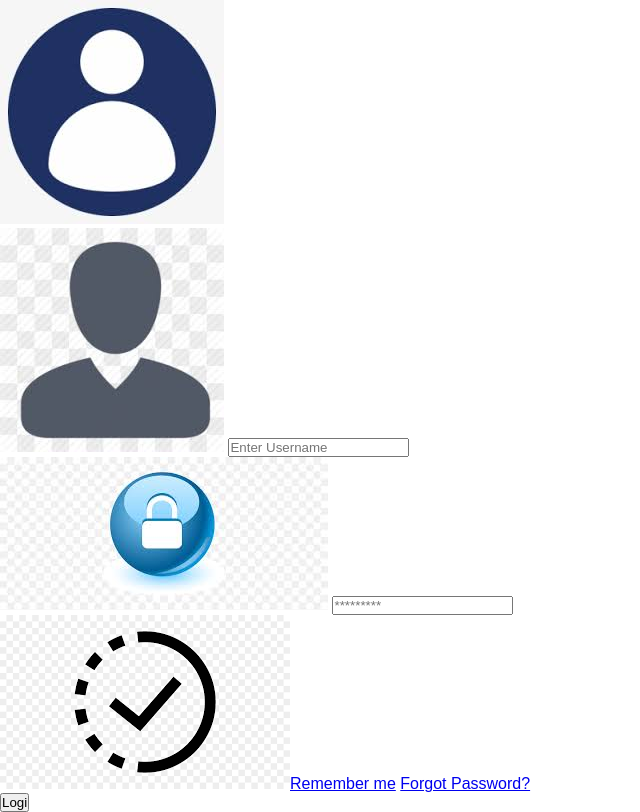
After one commit to Clauvet1/My-Project, a PHP site: page /login.php in a window 1280 px wide. The commit adds this page. Shown: the whole page, without its empty margins (0-640 px from the left). Run offline with PHP 8.4, Linux system fonts and the light colour scheme.

Commit message:
commit 11

```diff
--- /dev/null
+++ b/CSS/loginStyle.css
@@ -0,0 +1,8 @@
+*{
+    margin: 0;
+    padding: 0;
+    font-family: Arial, Helvetica, sans-serif;
+}
+.container{
+    background: linear-gradient(rgba(0,0,0,0.9), rgba(0,0,0,0.5)) url(Images/library.png);
+}
--- a/header.php
+++ b/header.php
@@ -9,6 +9,7 @@
                   <li><a href="normalTickets.php">Normal Ticket</a><img src="CSS/Images/arrow.png" class="nav-arrow"></li>
                   <li><a href="foreignerTickets.php">Foreigner Ticket</a><img src="CSS/Images/arrow.png" class="nav-arrow"></li>
                   <li><a href="Report.php">Reports</a><img src="CSS/Images/arrow.png" class="nav-arrow"></li>
+                  <li><a href="login.php">Logout</a><img src="CSS/Images/arrow.png" class="nav-arrow"></li>
               </ul>
             </nav>
 </div>
--- /dev/null
+++ b/login.php
@@ -0,0 +1,31 @@
+<!DOCTYPE html>
+<html lang="en">
+<head>
+    <meta charset="UTF-8">
+    <meta http-equiv="X-UA-Compatible" content="IE=edge">
+    <meta name="viewport" content="width=device-width, initial-scale=1.0">
+    <title>admin_login</title>
+    <link rel="stylesheet" href="CSS/loginStyle.css">
+</head>
+<body>
+    <div class="conatiner">
+        <div class="content">
+            <img src="CSS/Images/user.jpg" alt="user-icon" class="user-icon">
+          <div class="row">
+            <img src="CSS/Images/personal.jpg" class="icon">
+            <input type="text" name="userName" placeholder="Enter Username">
+          </div>
+          <div class="row">
+            <img src="CSS/Images/lock1.jpg" class="icon">
+            <input type="password" name="password" placeholder="*********">
+          </div>
+          <div class="row">
+            <a href="#"><img src="CSS/Images/tick.png" class="tick">Remember me</a>
+            <a href="#">Forgot Password?</a>
+          </div>
+          <div class="button"><button>Logi</button></div>
+
+        </div>
+    </div>
+</body>
+</html>
```
Also changed, not shown: CSS/Images/library.png (added), CSS/Images/lock.jpg (added), CSS/Images/lock1.jpg (added), CSS/Images/password.jpg (added), CSS/Images/personal.jpg (added), CSS/Images/tick1.png (added), CSS/Images/user.jpg (added).
